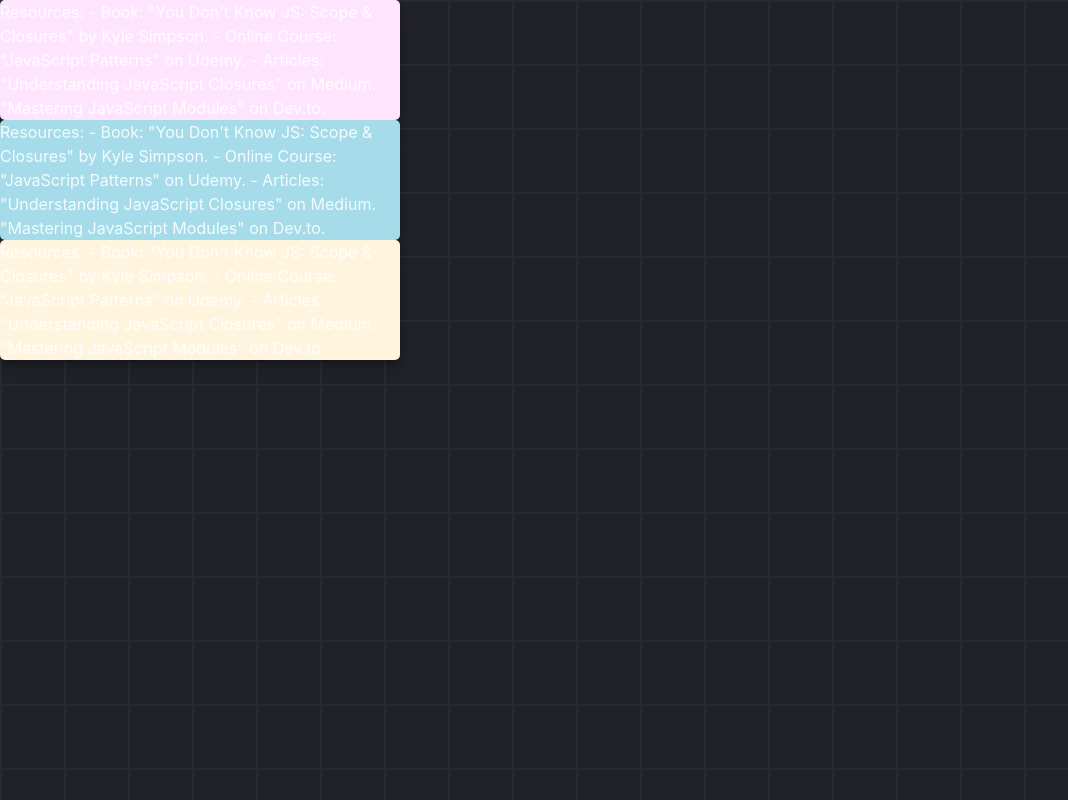
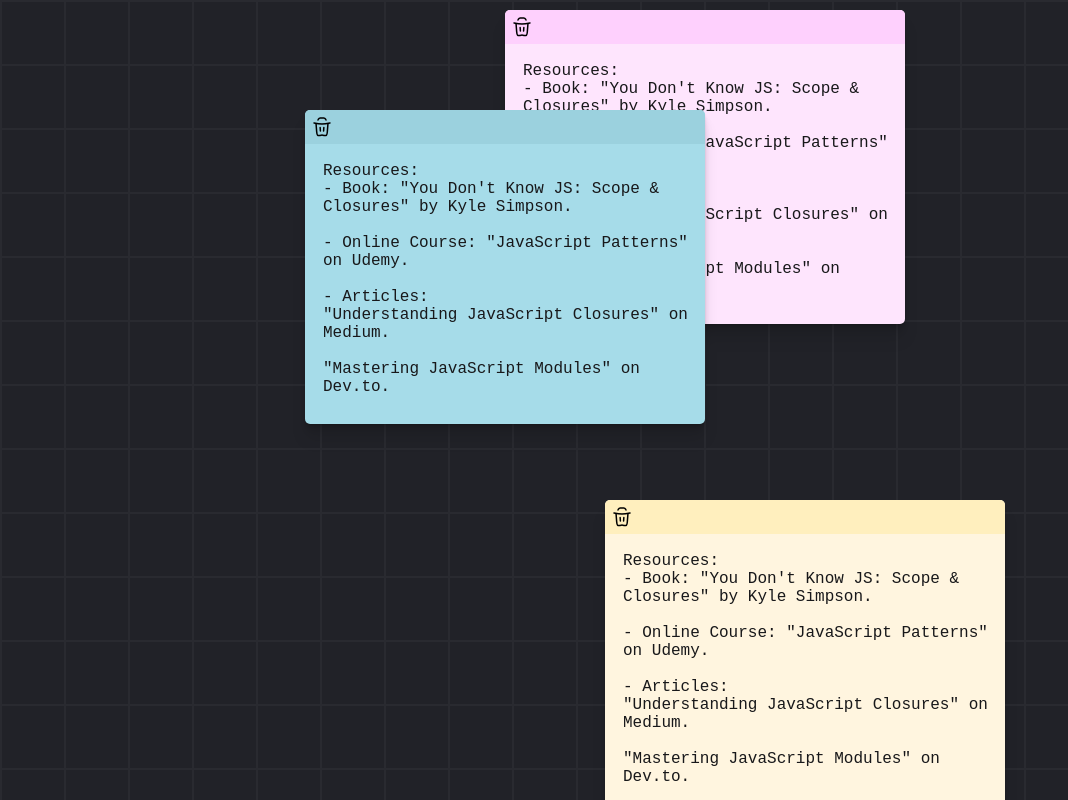
Before and after one commit to danielledonnelly/Starry-Notes, a React (Vite) app: page / in a window 1280 px wide. Shown: the whole page, without its empty margins (0-1068 px from the left). Built offline with nearby package versions, Linux system fonts and the light colour scheme.

Commit message:
basic setup complete

```diff
--- a/src/components/NoteCard.jsx
+++ b/src/components/NoteCard.jsx
@@ -1,12 +1,47 @@
-import React from 'react'
+import { useRef, useEffect } from "react";
+import React from "react";
+import Trash from "../icons/Trash";
 
-export const NoteCard = ({note}) => {
-  const body = JSON.parse(note.body)
-  const position = JSON.parse(note.position)
+export const NoteCard = ({ note }) => {
+  const body = JSON.parse(note.body);
+  const position = JSON.parse(note.position);
   const colors = JSON.parse(note.colors);
+
+  const textAreaRef = useRef(null);
+
+  useEffect(() => {
+    autoGrow(textAreaRef);
+  }, []);
+
+  const autoGrow = (textarea) => {
+    const { current } = textAreaRef;
+    current.style.height = "auto"; // Reset the height
+    current.style.height = current.scrollHeight + "px"; // Set the new height
+  };
+
   return (
-    <div className="card" style={{backgroundColor: colors.colorBody}}>
-      {body}
+    <div
+      className="card"
+      style={{
+        backgroundColor: colors.colorBody,
+        left: `${position.x}px`,
+        top: `${position.y}px`,
+      }}
+    >
+      <div
+        className="card-header"
+        style={{ backgroundColor: colors.colorHeader }}
+      >
+        <Trash />
+      </div>
+      <div className="card-body">
+        <textarea
+          ref={textAreaRef}
+          style={{ color: colors.colorText }}
+          defaultValue={body}
+          onInput={() => {autoGrow(textAreaRef)}}
+        ></textarea>
+      </div>
     </div>
-  )
-}
+  );
+};
--- /dev/null
+++ b/src/icons/Trash.jsx
@@ -0,0 +1,21 @@
+const Trash = ({ size = "24" }) => {
+  return (
+      <svg
+          xmlns="http://www.w3.org/2000/svg"
+          viewBox="0 0 24 24"
+          width={size}
+          height={size}
+          stroke="#000000"
+          fill="none"
+          strokeWidth="1.5"
+      >
+          <path d="m6 8 .668 8.681c.148 1.924.222 2.885.84 3.423.068.06.14.115.217.165.685.449 1.63.26 3.522-.118.36-.072.54-.108.721-.111h.064c.182.003.361.039.72.11 1.892.379 2.838.568 3.523.12.076-.05.15-.106.218-.166.617-.538.691-1.5.84-3.423L18 8"></path>
+          <path
+              strokeLinecap="round"
+              d="m10.151 12.5.245 3.492M13.849 12.5l-.245 3.492M4 8s4.851 1 8 1 8-1 8-1M8 5l.447-.894A2 2 0 0 1 10.237 3h3.527a2 2 0 0 1 1.789 1.106L16 5"
+          ></path>
+      </svg>
+  );
+};
+
+export default Trash;
--- a/src/index.css
+++ b/src/index.css
@@ -30,7 +30,37 @@
   width: 400px;
   border-radius: 5px;
   cursor: pointer;
+  position: absolute;
   box-shadow: 0 1px 1px hsl(0deg 0% 0% / 0.075), 0 2px 2px hsl(0deg 0% 0% /
                   0.075), 0 4px 4px hsl(0deg 0% 0% / 0.075), 0 8px 8px hsl(0deg
                   0% 0% / 0.075), 0 16px 16px hsl(0deg 0% 0% / 0.075);
 }
+
+.card-header {
+  border-radius: 5px 5px 0 0;
+  display: flex;
+  justify-content: space-between;
+  align-items: center;
+  padding: 5px;
+}
+
+.card-body {
+  padding: 1em;
+  border-radius: 0 0 5px 5px;
+}
+
+.card-body textarea {
+  background-color: inherit;
+  border: none;
+  width: 100%;
+  height: 100%;
+  resize: none;
+  font-size: 16px;
+}
+
+textarea:focus {
+  background-color: inherit;
+  outline: none;
+  width: 100%;
+  height: 100%;
+}
```
